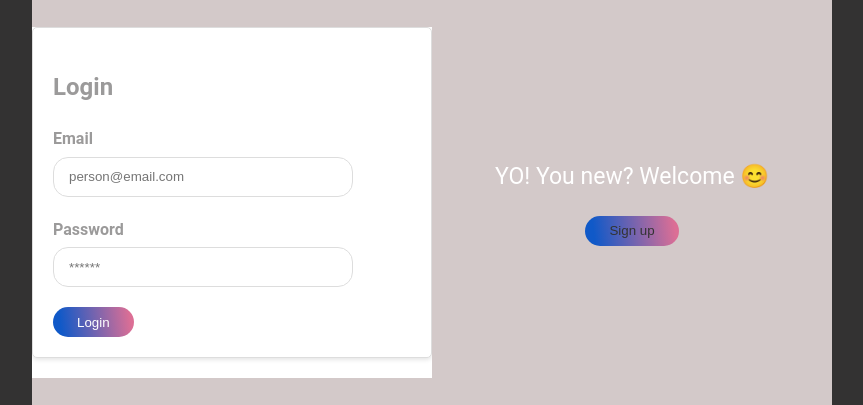
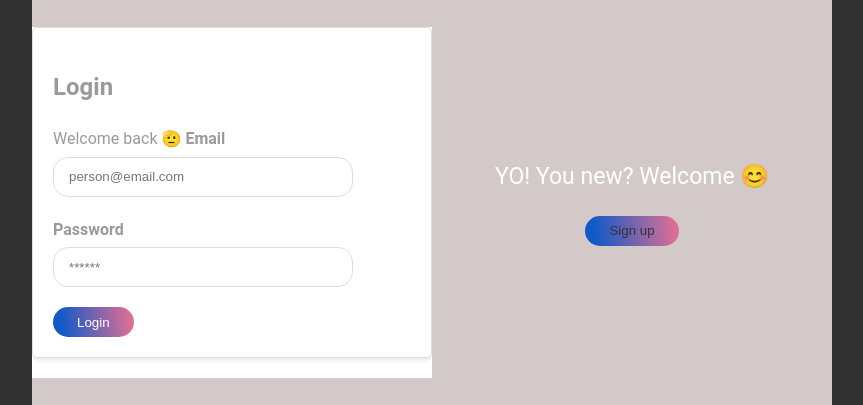
Before and after one commit to fak3unr3a1/baemodel, a Flask app: page / in a window 1280 px wide. Shown: the part 101-506 px from the top of the page, without its empty margins (208-1071 px from the left). Run offline with Flask 3, Linux system fonts and the light colour scheme.

Commit message:
lil login update

```diff
--- a/templates/login.html
+++ b/templates/login.html
@@ -150,6 +150,8 @@
             <!-- Login form -->
             <form action="/signin" method="post" class="login-form active">
                 <h2>Login</h2>
+                <span>Welcome back 🫡</span>
+
                 <label for="lemail">Email</label>
                 <input type="email" id="lemail" name="email" placeholder="person@email.com" required>
                 <label for="lpassword">Password</label>
@@ -160,6 +162,7 @@
             <!-- Sign up form -->
             <form action="/signup" method="post" class="signup-form">
                 <h2>Sign Up</h2>
+                <span>YO! You new? Welcome 😊</span>
 
                 <label for="semail">Email</label>
                 <input type="email" id="semail" name="email" placeholder="person@email.com" required>
```
Also changed, not shown: 1 other file.
